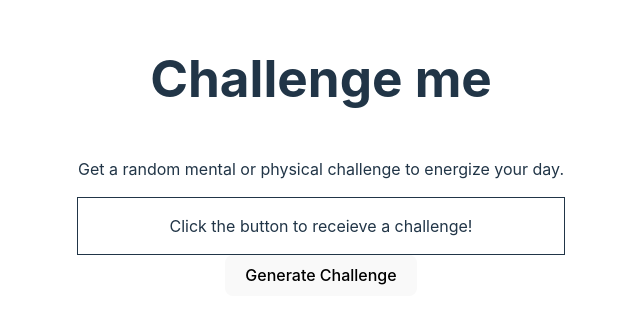
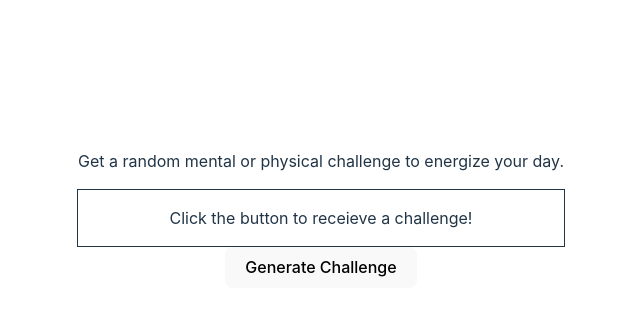
Before and after one commit to robertoandino/challenge-me, a React (Vite) app: page / in a window 1280 px wide. Shown: the part 276-600 px from the top of the page, without its empty margins (319-959 px from the left). Built offline with nearby package versions, Linux system fonts and the light colour scheme.

Commit message:
Changes: Css

```diff
--- a/src/pages/Home.tsx
+++ b/src/pages/Home.tsx
@@ -10,31 +10,39 @@ const Home: React.FC = () => {
     };
 
     return (
-        <main className="flex flex-col items-center justify-center min-h-screen px-4
-            py-8 bg-gradient-to-br from-gray-900 to-gray-700 text-white">
+        <main className="min-h-screen bg-gradient-to-br from-gray-900 via-gray-800 to-gray-700">
+            <div className="container mx-auto px-4 py-12 flex flex-col items-center justify-center min-h-screen">
                 {/*Header*/}
-            <h1 className="text-5xl font-extrabold mb-4 text-center">
+                <div className="text-center mb-12 transform hover:scale-105 transition-transform duration-300">
+                    <h1 className="text-6xl font-bold mb-4 bg-gradient-to-r from-rose-600 to-purple-800 text-transparent bg-clip-text">
                         Challenge me
                     </h1>
-            <p className="text-lg text-gray-300 mb-8 text-center max-w-xl">
+                    <p className="text-lg text-gray-300 max-w-xl mx-auto leading-relaxed">
                         Get a random mental or physical challenge to energize your day.
                     </p>
+                </div>
 
                 {/*Challenge Box (placeholder)*/}
-            <div className="w-full max-w-md bg-white/10 backdrop-blur-md rounded-2xl p-6 mb-6 border border-white/20 text-center shadow-lg">
-                <p className="text-white text-xl">{currentChallenge}</p>
+                <div className="w-full max-w-lg bg-white/10 backdrop-blur-md rounded-3xl p-6 mb-8
+                    border border-white/20 shadow-xl hover:shadow-2xl transition-all duration-300
+                    hover:border-rose-500/30">
+                    <p className="text-white text-2xl font-medium leading-relaxed">
+                        {currentChallenge}
+                    </p>
                 </div>
 
                 {/*Button*/}
                 <button
                     onClick={generateChallenge}
-                className="bg-rose-600 hover:bg-rose-700 text-white font-semibold py-2 px-6 rounded-xl
-                    transition duration-300 ease-in-out shadow-md hover:shadow-lg focus:outline-none
-                    focus:ring-2 focus:ring-rose-500"
+                    className="bg-gradient-to-r from-rose-600 to-rose-700 text-white font-semibold
+                        py-3 px-8 rounded-xl shadow-lg hover:shadow-xl transform hover:-translate-y-0.5
+                        transition duration-300 ease-in-out focus:outline-none focusLring-2
+                        focus:ring-rose-500 focus:ring-opacity-50 text-lg"
                     aria-label="Generate a new random challenge"
                 >
                     Generate Challenge
                 </button>
+            </div>
         </main>
     );
 };
```
Lines whose indentation alone changed are shown as unchanged.
